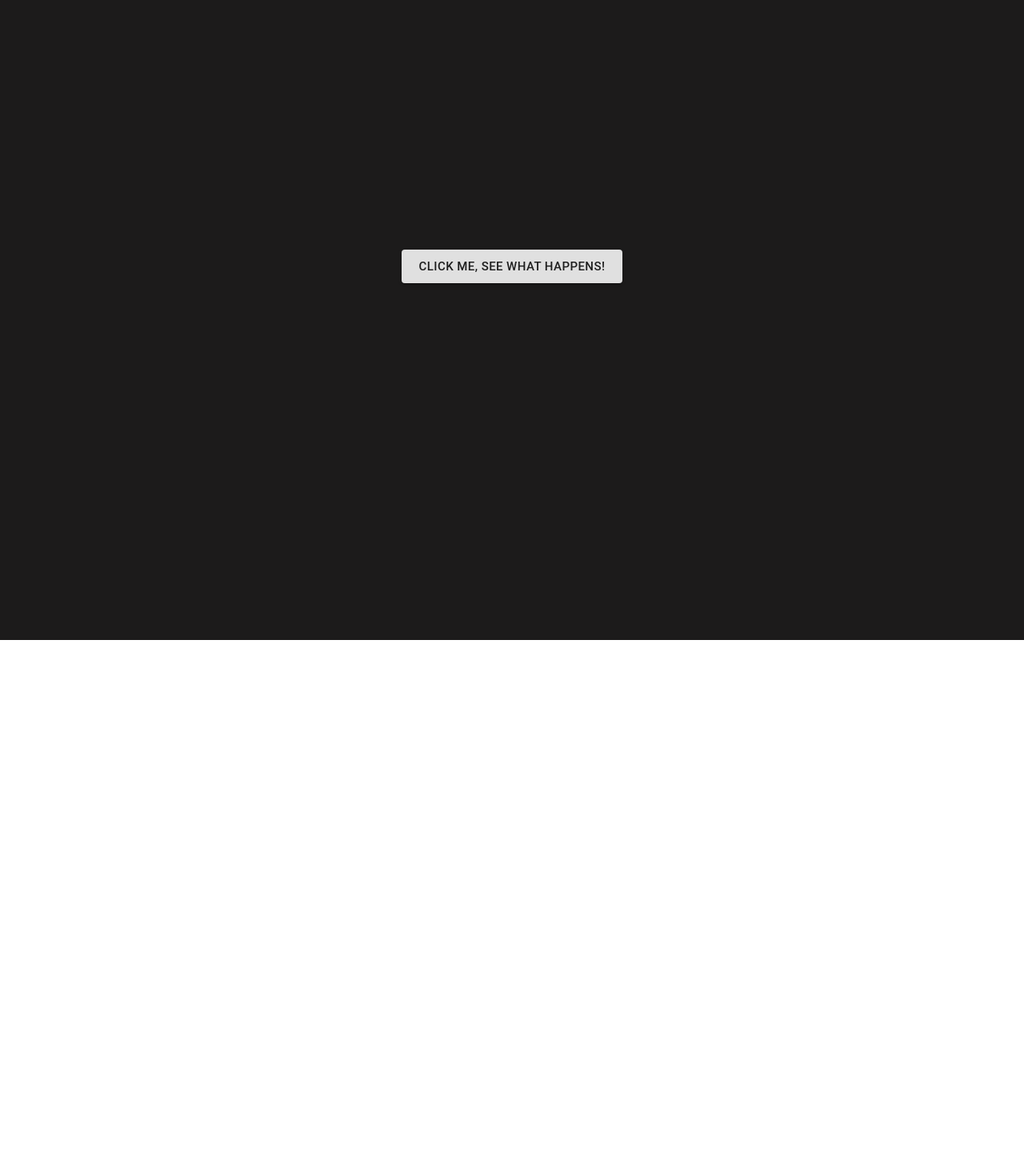
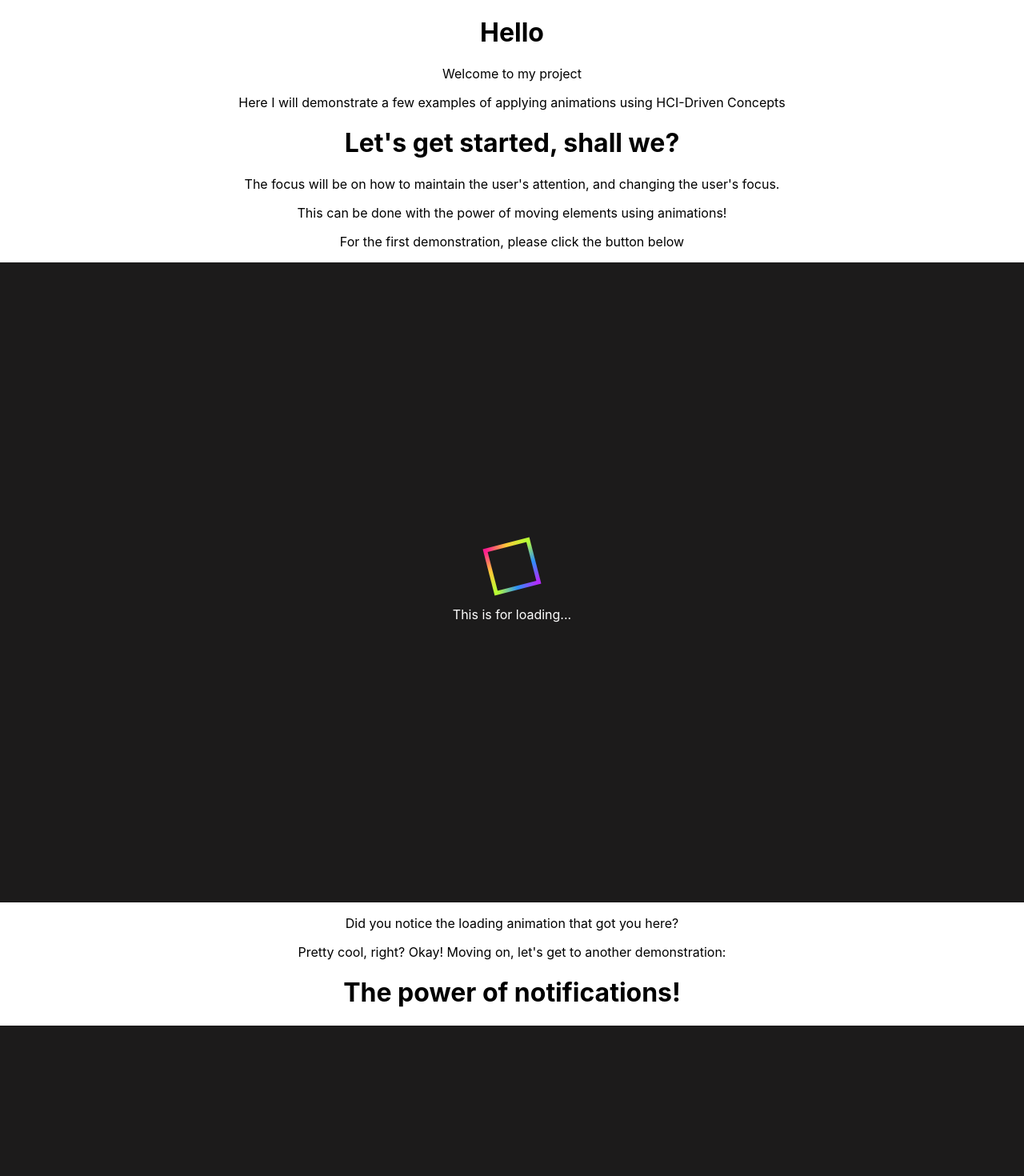
Before and after one commit to svonhatten/animations-practice, a React (Create React App) app: page / in a window 1280 px wide. Shown: the top 1470 px of the page at 80% size. Before the commit the page ends 800 px from the top, so only its background shows below. Built offline with nearby package versions, Linux system fonts and the light colour scheme.

Commit message:
Add text for setting up demo

```diff
--- a/src/App.css
+++ b/src/App.css
@@ -36,3 +36,5 @@
     transform: rotate(360deg);
   }
 }
+
+/* Transitions */
--- a/src/App.js
+++ b/src/App.js
@@ -20,9 +20,21 @@ function App() {
           Learn React
         </a>
       </header> */}
-      {/* <LineAnimation /> */}
-      {/* <LoadingAnimation /> */}
+      <h1>Hello</h1>
+      <p>Welcome to my project</p>
+      <p>Here I will demonstrate a few examples of applying animations using HCI-Driven Concepts</p>
+      <h1>Let's get started, shall we?</h1>
+      <p>The focus will be on how to maintain the user's attention, and changing the user's focus.</p>
+      <p>This can be done with the power of moving elements using animations!</p>
+      <p>For the first demonstration, please click the button below</p>
+      <LoadingAnimation />
+      <p>Did you notice the loading animation that got you here?</p>
+      <p></p>
+      <p>Pretty cool, right? Okay! Moving on, let's get to another demonstration: </p>
+      <h1>The power of notifications!</h1>
       <LineAnimation />
+      <p>Pop-up notifications are a subtle, yet helpful way of letting the user know of any changes in status or information regarding their interactions with the page.</p>
+
     </div>
   );
 }
```
